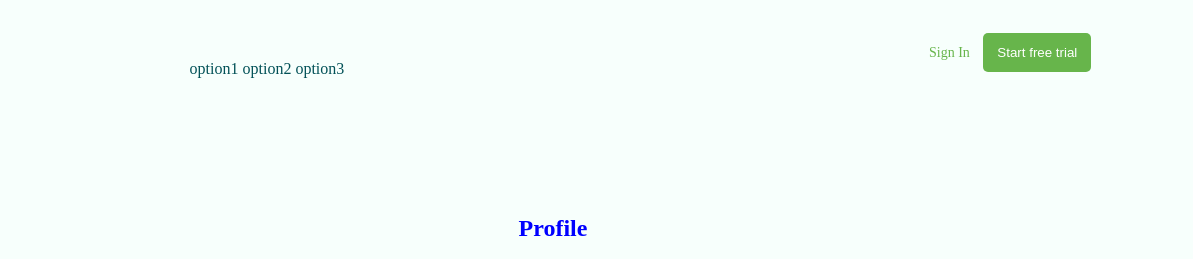
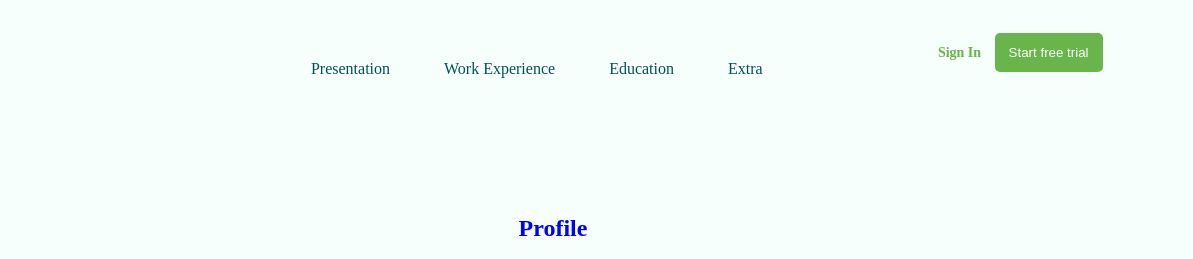
Before and after one commit to ArleySC/my_repo, a plain HTML site: page index.html in a window 1280 px wide. Shown: the top 259 px of the page, 87-1280 px from the left. Drawn offline with Linux system fonts and the light colour scheme.

Commit message:
This branch will be a test for my resume

```diff
--- a/index.html
+++ b/index.html
@@ -19,9 +19,10 @@
         <!--Menu-->
         <nav class="navbar">
             <ul>
-                <li>option1</li>
-                <li>option2</li>
-                <li>option3</li>
+                <li>Presentation</li>
+                <li>Work Experience</li>
+                <li>Education</li>
+                <li>Extra</li>
             </ul>
         </nav>
         <!--Actions-->
--- a/styles.css
+++ b/styles.css
@@ -21,6 +21,7 @@ p{
 
 li{
     display:inline;
+    margin: 0 25px 0;
 }
 .header > * {
     display:inline-block;
@@ -40,30 +41,36 @@ li{
 
 .navbar{
     width:60%;
-    text-align: left;
+    text-align: center;
     font-weight: 500;
     margin: 0 25px;
     color:#025157;
 }
 .actions{
     font-size: 14px;
-    width:15;
+    width:15%;
     text-align: right;
     margin: 0 10px;
+    font-weight: 600;
 }
-.actionsA{
+.actions > a{
     color:#67b54b;
     font-size: 14px;
     width:15;
-    text-align: right;
+    text-align: center;
     margin: 0 10px;
 }
-.actionsB{
+.actions > button{
     color:white;
     background-color: #67b54b;
     padding: 12px 14px;
     border: 0;
     border-radius: 5px;
+    text-align: right;
+  top: 0%;
+  left: 100%;
+
+
 }
 .main{
     margin-top: 140px;
```
